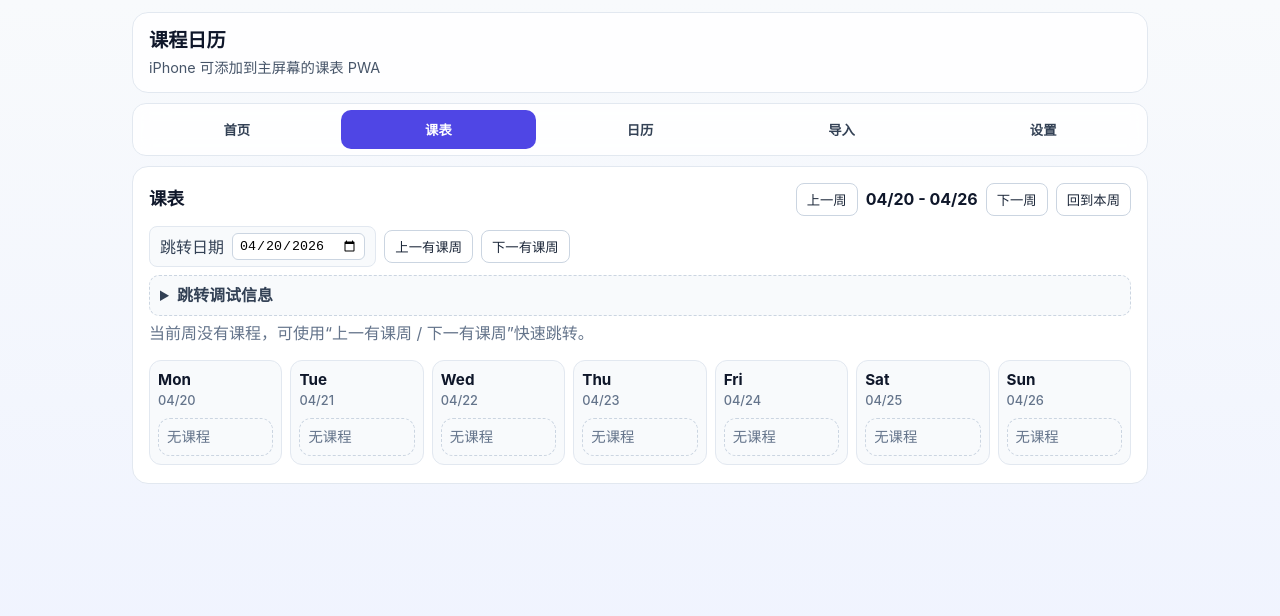
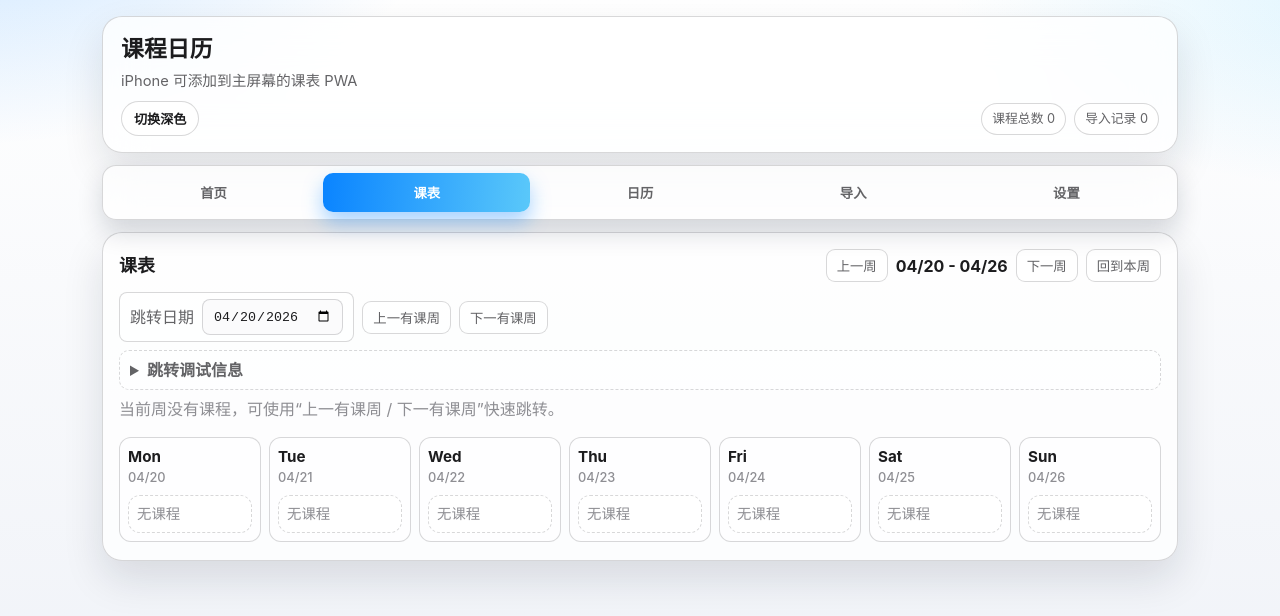
Before and after one commit to realhenrylan/daily-schedule-app, a React (Vite) app: page / in a window 1280 px wide. Both pictures are taken after a click on the button "课表". Shown: the top 616 px of the page. Built offline with nearby package versions, Linux system fonts and the light colour scheme.

Commit message:
feat: ios-style themes and smoother motion

```diff
--- a/src/App.css
+++ b/src/App.css
@@ -1,10 +1,46 @@
 :root {
-  font-family: Inter, -apple-system, BlinkMacSystemFont, 'Segoe UI', Roboto, sans-serif;
-  color: #0f172a;
-  background: #f3f4f6;
+  font-family: -apple-system, BlinkMacSystemFont, 'SF Pro Text', 'Segoe UI', Roboto, sans-serif;
   text-rendering: optimizeLegibility;
   -webkit-font-smoothing: antialiased;
   -moz-osx-font-smoothing: grayscale;
+
+  --ease-ios: cubic-bezier(0.2, 0.9, 0.24, 1);
+  --ease-ios-quick: cubic-bezier(0.3, 0.8, 0.35, 1);
+  --radius-lg: 20px;
+  --radius-md: 14px;
+  --radius-sm: 10px;
+
+  --bg-solid: #f2f2f7;
+  --bg-page-top: #ffffff;
+  --bg-page-bottom: #eef1f7;
+  --surface: rgba(255, 255, 255, 0.75);
+  --surface-2: rgba(255, 255, 255, 0.62);
+  --surface-border: rgba(60, 60, 67, 0.2);
+  --text: #1c1c1e;
+  --text-secondary: #636366;
+  --text-tertiary: #8e8e93;
+  --accent: #0a84ff;
+  --accent-2: #5ac8fa;
+  --danger: #ff3b30;
+  --success: #34c759;
+  --shadow: 0 18px 40px rgba(15, 23, 42, 0.12);
+}
+
+:root[data-theme='dark'] {
+  --bg-solid: #0b0c10;
+  --bg-page-top: #10121a;
+  --bg-page-bottom: #0b0f18;
+  --surface: rgba(28, 28, 30, 0.78);
+  --surface-2: rgba(36, 36, 38, 0.66);
+  --surface-border: rgba(118, 118, 128, 0.3);
+  --text: #f2f2f7;
+  --text-secondary: #c7c7cc;
+  --text-tertiary: #8e8e93;
+  --accent: #0a84ff;
+  --accent-2: #64d2ff;
+  --danger: #ff453a;
+  --success: #30d158;
+  --shadow: 0 20px 42px rgba(0, 0, 0, 0.45);
 }
 
 * {
@@ -13,7 +49,13 @@
 
 body {
   margin: 0;
-  background: linear-gradient(180deg, #f8fafc 0%, #eef2ff 100%);
+  min-height: 100vh;
+  color: var(--text);
+  background:
+    radial-gradient(900px 420px at -6% -12%, color-mix(in oklab, var(--accent) 22%, transparent), transparent 58%),
+    radial-gradient(760px 320px at 110% 0%, color-mix(in oklab, var(--accent-2) 20%, transparent), transparent 60%),
+    linear-gradient(180deg, var(--bg-page-top) 0%, var(--bg-page-bottom) 100%);
+  transition: background 520ms var(--ease-ios), color 320ms var(--ease-ios);
 }
 
 #root {
@@ -21,29 +63,71 @@ body {
 }
 
 .app-shell {
-  width: min(1040px, 100%);
+  width: min(1100px, 100%);
   margin: 0 auto;
-  padding: 12px 12px 88px;
+  padding: 16px 12px 88px;
 }
 
 .topbar {
-  background: #ffffffcc;
-  backdrop-filter: blur(8px);
-  border: 1px solid #e2e8f0;
-  border-radius: 16px;
-  padding: 14px 16px;
-  margin-bottom: 10px;
+  background: var(--surface);
+  backdrop-filter: blur(20px) saturate(1.15);
+  -webkit-backdrop-filter: blur(20px) saturate(1.15);
+  border: 1px solid var(--surface-border);
+  border-radius: var(--radius-lg);
+  padding: 16px 18px;
+  margin-bottom: 12px;
+  box-shadow: var(--shadow);
+  animation: ios-pop-in 420ms var(--ease-ios);
+  transition: background 320ms var(--ease-ios), border-color 320ms var(--ease-ios), box-shadow 320ms var(--ease-ios);
 }
 
 .topbar h1 {
-  font-size: 1.2rem;
+  font-size: clamp(1.08rem, 1rem + 0.6vw, 1.42rem);
   margin: 0;
+  letter-spacing: 0.2px;
 }
 
 .topbar p {
-  margin: 4px 0 0;
-  color: #475569;
-  font-size: 0.9rem;
+  margin: 6px 0 0;
+  color: var(--text-secondary);
+  font-size: 0.92rem;
+}
+
+.topbar-controls {
+  margin-top: 10px;
+  display: flex;
+  flex-wrap: wrap;
+  gap: 10px;
+  align-items: center;
+  justify-content: space-between;
+}
+
+.theme-toggle {
+  border: 1px solid var(--surface-border);
+  border-radius: 999px;
+  padding: 7px 12px;
+  background: var(--surface-2);
+  color: var(--text);
+  font-size: 0.82rem;
+  font-weight: 600;
+}
+
+.topbar-stats {
+  display: flex;
+  gap: 8px;
+  flex-wrap: wrap;
+}
+
+.topbar-stats span {
+  display: inline-flex;
+  align-items: center;
+  gap: 6px;
+  padding: 6px 10px;
+  border-radius: 999px;
+  border: 1px solid var(--surface-border);
+  background: var(--surface-2);
+  color: var(--text-secondary);
+  font-size: 0.8rem;
 }
 
 .tab-nav {
@@ -53,46 +137,63 @@ body {
   display: grid;
   grid-template-columns: repeat(5, 1fr);
   gap: 6px;
-  padding: 6px;
-  background: #ffffffd9;
-  border: 1px solid #e2e8f0;
-  border-radius: 14px;
-  backdrop-filter: blur(8px);
+  padding: 7px;
+  background: var(--surface);
+  border: 1px solid var(--surface-border);
+  border-radius: var(--radius-md);
+  backdrop-filter: blur(18px) saturate(1.1);
+  -webkit-backdrop-filter: blur(18px) saturate(1.1);
+  box-shadow: 0 12px 26px rgba(15, 23, 42, 0.16);
 }
 
 .tab-btn {
   border: none;
-  border-radius: 10px;
+  border-radius: var(--radius-sm);
   padding: 10px 8px;
   background: transparent;
-  color: #334155;
+  color: var(--text-secondary);
   font-weight: 600;
+  transition: background-color 240ms var(--ease-ios), color 240ms var(--ease-ios), transform 220ms var(--ease-ios-quick);
+}
+
+.tab-btn:hover {
+  background: color-mix(in oklab, var(--accent) 15%, transparent);
+  color: var(--text);
+  transform: translateY(-1px);
 }
 
 .tab-btn.active {
-  background: #4f46e5;
+  background: linear-gradient(94deg, var(--accent), var(--accent-2));
   color: #fff;
+  box-shadow: 0 10px 20px color-mix(in oklab, var(--accent) 36%, transparent);
 }
 
 .content {
-  margin-top: 10px;
+  margin-top: 12px;
+}
+
+.view-stage {
+  animation: ios-content-in 320ms var(--ease-ios);
 }
 
 .panel {
-  background: #fff;
-  border: 1px solid #e2e8f0;
-  border-radius: 16px;
+  background: var(--surface);
+  border: 1px solid var(--surface-border);
+  border-radius: var(--radius-lg);
   padding: 16px;
+  box-shadow: var(--shadow);
+  transition: background 320ms var(--ease-ios), border-color 320ms var(--ease-ios);
 }
 
 .panel h2 {
   margin: 0;
-  font-size: 1.1rem;
+  font-size: 1.12rem;
+  letter-spacing: 0.2px;
 }
 
 .muted {
-  color: #64748b;
-  margin-top: 6px;
+  color: var(--text-tertiary);
+  margin-top: 8px;
 }
 
 .list {
@@ -102,10 +203,17 @@ body {
 }
 
 .card {
-  background: #f8fafc;
-  border: 1px solid #e2e8f0;
-  border-radius: 12px;
-  padding: 10px 12px;
+  background: color-mix(in oklab, var(--surface) 70%, var(--bg-solid));
+  border: 1px solid var(--surface-border);
+  border-radius: var(--radius-md);
+  padding: 11px 12px;
+  transition: transform 260ms var(--ease-ios), border-color 260ms var(--ease-ios), box-shadow 260ms var(--ease-ios);
+}
+
+.card:hover {
+  transform: translateY(-2px);
+  border-color: color-mix(in oklab, var(--accent) 45%, var(--surface-border));
+  box-shadow: 0 14px 22px rgba(15, 23, 42, 0.18);
 }
 
 .card header {
@@ -116,19 +224,20 @@ body {
 
 .card p {
   margin: 6px 0 0;
-  color: #334155;
+  color: var(--text-secondary);
 }
 
 .card small {
-  color: #64748b;
+  color: var(--text-tertiary);
 }
 
 .empty {
-  border: 1px dashed #cbd5e1;
+  border: 1px dashed var(--surface-border);
   border-radius: 12px;
   padding: 14px;
-  color: #64748b;
+  color: var(--text-tertiary);
   margin-top: 12px;
+  background: color-mix(in oklab, var(--surface) 78%, transparent);
 }
 
 .empty.small {
@@ -140,16 +249,16 @@ body {
 .week-grid {
   margin-top: 10px;
   display: grid;
-  grid-template-columns: repeat(7, minmax(120px, 1fr));
+  grid-template-columns: repeat(7, minmax(126px, 1fr));
   gap: 8px;
   overflow-x: auto;
   padding-bottom: 2px;
 }
 
 .day-col {
-  min-width: 120px;
-  background: #f8fafc;
-  border: 1px solid #e2e8f0;
+  min-width: 126px;
+  background: color-mix(in oklab, var(--surface) 70%, transparent);
+  border: 1px solid var(--surface-border);
   border-radius: 12px;
   padding: 8px;
 }
@@ -163,7 +272,7 @@ body {
 }
 
 .day-col h3 span {
-  color: #64748b;
+  color: var(--text-tertiary);
   font-weight: 500;
   font-size: 0.8rem;
 }
@@ -171,10 +280,10 @@ body {
 .event-block {
   margin-top: 8px;
   padding: 8px;
-  border: 1px solid #e2e8f0;
+  border: 1px solid var(--surface-border);
   border-left-width: 4px;
   border-radius: 8px;
-  background: #fff;
+  background: color-mix(in oklab, var(--surface) 65%, var(--bg-solid));
   display: grid;
   gap: 2px;
 }
@@ -184,32 +293,47 @@ body {
   display: inline-flex;
   gap: 8px;
   align-items: center;
-  background: #eef2ff;
-  color: #312e81;
-  border: 1px solid #c7d2fe;
+  background: color-mix(in oklab, var(--accent) 18%, transparent);
+  color: var(--text);
+  border: 1px solid color-mix(in oklab, var(--accent) 46%, var(--surface-border));
   border-radius: 10px;
   padding: 8px 12px;
   font-weight: 600;
+  transition: transform 220ms var(--ease-ios), background-color 220ms var(--ease-ios);
+}
+
+.file-picker:hover {
+  transform: translateY(-1px);
 }
 
 .file-picker input {
   max-width: 220px;
+  color: var(--text);
 }
 
 .error {
-  color: #b91c1c;
+  color: color-mix(in oklab, var(--danger) 80%, white);
   margin-top: 8px;
 }
 
 button {
   cursor: pointer;
+  transition: transform 220ms var(--ease-ios), filter 180ms var(--ease-ios), background-color 220ms var(--ease-ios), border-color 220ms var(--ease-ios);
+}
+
+button:hover {
+  filter: brightness(1.04);
+}
+
+button:active {
+  transform: scale(0.98);
 }
 
 button.danger {
   margin-top: 10px;
   border: none;
   color: #fff;
-  background: #dc2626;
+  background: linear-gradient(90deg, color-mix(in oklab, var(--danger) 82%, black), var(--danger));
   border-radius: 10px;
   padding: 10px 12px;
   font-weight: 600;
@@ -219,7 +343,8 @@ button.danger {
   margin: 6px 0;
 }
 
-.schedule-header {
+.schedule-header,
+.calendar-header {
   display: flex;
   justify-content: space-between;
   align-items: center;
@@ -227,7 +352,8 @@ button.danger {
   flex-wrap: wrap;
 }
 
-.schedule-actions {
+.schedule-actions,
+.calendar-actions {
   display: flex;
   align-items: center;
   gap: 8px;
@@ -242,47 +368,31 @@ button.danger {
   display: inline-flex;
   align-items: center;
   gap: 8px;
-  background: #f8fafc;
-  border: 1px solid #e2e8f0;
+  background: var(--surface-2);
+  border: 1px solid var(--surface-border);
   padding: 6px 10px;
   border-radius: 8px;
-  color: #334155;
+  color: var(--text-secondary);
 }
 
-.date-jump input {
-  border: 1px solid #cbd5e1;
-  border-radius: 6px;
-  padding: 4px 6px;
-  background: #fff;
+.date-jump input,
+.modal-form input {
+  border: 1px solid var(--surface-border);
+  border-radius: 8px;
+  padding: 8px 10px;
+  background: color-mix(in oklab, var(--surface) 70%, var(--bg-solid));
+  color: var(--text);
 }
 
-.schedule-actions button {
-  border: 1px solid #cbd5e1;
-  background: #fff;
-  color: #1e293b;
-  border-radius: 8px;
-  padding: 6px 10px;
-}
-
-.calendar-header {
-  display: flex;
-  justify-content: space-between;
-  align-items: center;
-  gap: 10px;
-  flex-wrap: wrap;
-}
-
-.calendar-actions {
-  display: flex;
-  align-items: center;
-  gap: 8px;
-}
-
-.calendar-actions button {
-  border: 1px solid #cbd5e1;
-  background: #fff;
-  color: #1e293b;
-  border-radius: 8px;
+.schedule-actions button,
+.calendar-actions button,
+.modal-actions button,
+.modal-header button,
+.edit-inline-btn {
+  border: 1px solid var(--surface-border);
+  background: var(--surface-2);
+  color: var(--text-secondary);
+  border-radius: 9px;
   padding: 6px 10px;
 }
 
@@ -295,22 +405,28 @@ button.danger {
 
 .weekday-cell {
   text-align: center;
-  color: #64748b;
+  color: var(--text-tertiary);
   font-size: 0.85rem;
   padding: 4px 0;
 }
 
 .day-cell {
   min-height: 58px;
-  border: 1px solid #e2e8f0;
-  background: #fff;
+  border: 1px solid var(--surface-border);
+  background: color-mix(in oklab, var(--surface) 62%, var(--bg-solid));
   border-radius: 10px;
   padding: 6px;
   display: flex;
   flex-direction: column;
   align-items: flex-start;
   justify-content: space-between;
-  color: #0f172a;
+  color: var(--text);
+  transition: transform 220ms var(--ease-ios), border-color 220ms var(--ease-ios);
+}
+
+.day-cell:hover {
+  transform: translateY(-1px);
+  border-color: color-mix(in oklab, var(--accent) 65%, var(--surface-border));
 }
 
 .day-cell.faded {
@@ -318,22 +434,18 @@ button.danger {
 }
 
 .day-cell.today {
-  border-color: #818cf8;
+  border-color: color-mix(in oklab, var(--accent-2) 85%, var(--surface-border));
 }
 
 .day-cell.selected {
-  outline: 2px solid #4f46e5;
+  outline: 2px solid color-mix(in oklab, var(--accent) 80%, transparent);
   outline-offset: 1px;
 }
 
 .day-cell small {
-  color: #4f46e5;
+  color: color-mix(in oklab, var(--accent) 85%, var(--text));
   font-size: 0.75rem;
   font-weight: 700;
-}
-
-.date-list h3 {
-  margin: 8px 0 0;
 }
 
 .schedule-meta {
@@ -342,22 +454,22 @@ button.danger {
 
 .schedule-debug {
   margin-top: 8px;
-  border: 1px dashed #cbd5e1;
+  border: 1px dashed var(--surface-border);
   border-radius: 10px;
   padding: 8px 10px;
-  background: #f8fafc;
+  background: color-mix(in oklab, var(--surface) 70%, transparent);
 }
 
 .schedule-debug summary {
   cursor: pointer;
   font-weight: 600;
-  color: #334155;
+  color: var(--text-secondary);
 }
 
 .schedule-debug p {
   margin: 6px 0 0;
   font-size: 0.9rem;
-  color: #475569;
+  color: var(--text-tertiary);
 }
 
 .event-row {
@@ -367,15 +479,6 @@ button.danger {
   gap: 8px;
 }
 
-.edit-inline-btn {
-  border: 1px solid #cbd5e1;
-  background: #fff;
-  color: #334155;
-  border-radius: 8px;
-  padding: 4px 8px;
-  font-size: 0.8rem;
-}
-
 .event-actions {
   margin-top: 8px;
 }
@@ -383,22 +486,25 @@ button.danger {
 .modal-mask {
   position: fixed;
   inset: 0;
-  background: rgba(15, 23, 42, 0.45);
+  background: color-mix(in oklab, var(--bg-solid) 70%, transparent);
   display: flex;
   align-items: center;
   justify-content: center;
   padding: 16px;
   z-index: 50;
+  animation: ios-fade-in 240ms var(--ease-ios);
 }
 
 .modal-card {
   width: min(560px, 100%);
   max-height: 90vh;
   overflow: auto;
-  background: #fff;
+  background: var(--surface);
   border-radius: 14px;
-  border: 1px solid #e2e8f0;
+  border: 1px solid var(--surface-border);
   padding: 14px;
+  box-shadow: var(--shadow);
+  animation: ios-pop-in 280ms var(--ease-ios);
 }
 
 .modal-header {
@@ -421,14 +527,8 @@ button.danger {
 .modal-form label {
   display: grid;
   gap: 6px;
-  color: #334155;
+  color: var(--text-secondary);
   font-weight: 600;
-}
-
-.modal-form input {
-  border: 1px solid #cbd5e1;
-  border-radius: 8px;
-  padding: 8px 10px;
 }
 
 .color-picker {
@@ -445,7 +545,7 @@ button.danger {
 }
 
 .color-chip.active {
-  border-color: #0f172a;
+  border-color: var(--text);
 }
 
 .modal-actions {
@@ -453,18 +553,40 @@ button.danger {
   justify-content: flex-end;
 }
 
-.modal-actions button,
-.modal-header button {
-  border: 1px solid #cbd5e1;
-  background: #fff;
-  color: #1e293b;
-  border-radius: 8px;
-  padding: 6px 10px;
+@keyframes ios-content-in {
+  from {
+    opacity: 0;
+    transform: translate3d(0, 10px, 0) scale(0.996);
+  }
+  to {
+    opacity: 1;
+    transform: translate3d(0, 0, 0) scale(1);
+  }
+}
+
+@keyframes ios-pop-in {
+  from {
+    opacity: 0;
+    transform: translate3d(0, 12px, 0) scale(0.985);
+  }
+  to {
+    opacity: 1;
+    transform: translate3d(0, 0, 0) scale(1);
+  }
+}
+
+@keyframes ios-fade-in {
+  from {
+    opacity: 0;
+  }
+  to {
+    opacity: 1;
+  }
 }
 
 @media (max-width: 768px) {
   .app-shell {
-    padding: 10px 10px 82px;
+    padding: 10px 10px 84px;
   }
 
   .tab-btn {
@@ -477,7 +599,7 @@ button.danger {
   }
 
   .day-cell {
-    min-height: 52px;
+    min-height: 54px;
     padding: 5px;
   }
 
--- a/src/App.tsx
+++ b/src/App.tsx
@@ -12,12 +12,21 @@ import { exportBackupJson, importBackupJson } from './lib/backup'
 import { sortByStart } from './lib/date'
 import type { AppTab, CourseEvent, ImportRecord } from './types'
 
+type ThemeMode = 'light' | 'dark'
+
 function App() {
   const [activeTab, setActiveTab] = useState<AppTab>('home')
   const [events, setEvents] = useState<CourseEvent[]>([])
   const [records, setRecords] = useState<ImportRecord[]>([])
   const [isLoading, setIsLoading] = useState(true)
   const [editingEvent, setEditingEvent] = useState<CourseEvent | null>(null)
+  const [theme, setTheme] = useState<ThemeMode>(() => {
+    const saved = localStorage.getItem('schedule-theme')
+    if (saved === 'light' || saved === 'dark') {
+      return saved
+    }
+    return window.matchMedia('(prefers-color-scheme: dark)').matches ? 'dark' : 'light'
+  })
 
   useEffect(() => {
     async function load() {
@@ -29,6 +38,11 @@ function App() {
 
     void load()
   }, [])
+
+  useEffect(() => {
+    document.documentElement.setAttribute('data-theme', theme)
+    localStorage.setItem('schedule-theme', theme)
+  }, [theme])
 
   const eventsByStartKey = useMemo(() => {
     return new Set(events.map((event) => `${event.uid || event.title}|${event.start}`))
@@ -90,25 +104,41 @@ function App() {
           <h1>课程日历</h1>
           <p>iPhone 可添加到主屏幕的课表 PWA</p>
         </div>
+        <div className="topbar-controls">
+          <button
+            type="button"
+            className="theme-toggle"
+            onClick={() => setTheme((prev) => (prev === 'dark' ? 'light' : 'dark'))}
+            aria-label="切换深浅色主题"
+          >
+            {theme === 'dark' ? '切换浅色' : '切换深色'}
+          </button>
+          <div className="topbar-stats">
+            <span>课程总数 {events.length}</span>
+            <span>导入记录 {records.length}</span>
+          </div>
+        </div>
       </header>
 
       <TabNav activeTab={activeTab} onChange={setActiveTab} />
 
       <main className="content">
-        {isLoading ? <section className="panel">加载中...</section> : null}
-        {!isLoading && activeTab === 'home' ? <HomeView events={events} /> : null}
-        {!isLoading && activeTab === 'schedule' ? <ScheduleView events={events} onEditEvent={setEditingEvent} /> : null}
-        {!isLoading && activeTab === 'calendar' ? <CalendarView events={events} onEditEvent={setEditingEvent} /> : null}
+        {isLoading ? <section className="panel view-stage">加载中...</section> : null}
+        {!isLoading && activeTab === 'home' ? <div className="view-stage"><HomeView events={events} /></div> : null}
+        {!isLoading && activeTab === 'schedule' ? <div className="view-stage"><ScheduleView events={events} onEditEvent={setEditingEvent} /></div> : null}
+        {!isLoading && activeTab === 'calendar' ? <div className="view-stage"><CalendarView events={events} onEditEvent={setEditingEvent} /></div> : null}
         {!isLoading && activeTab === 'import' ? (
-          <ImportView existingEvents={events} onConfirmImport={handleConfirmImport} />
+          <div className="view-stage"><ImportView existingEvents={events} onConfirmImport={handleConfirmImport} /></div>
         ) : null}
         {!isLoading && activeTab === 'settings' ? (
+          <div className="view-stage">
             <SettingsView
               records={records}
               onClearAll={handleClearAll}
               onExportBackup={handleExportBackup}
               onImportBackup={handleImportBackup}
             />
+          </div>
         ) : null}
       </main>
 
```
Lines whose indentation alone changed are shown as unchanged.
